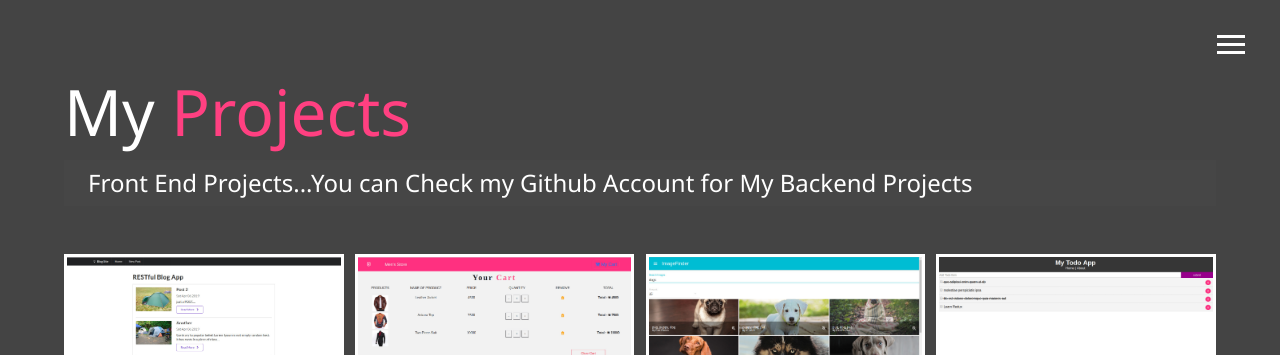
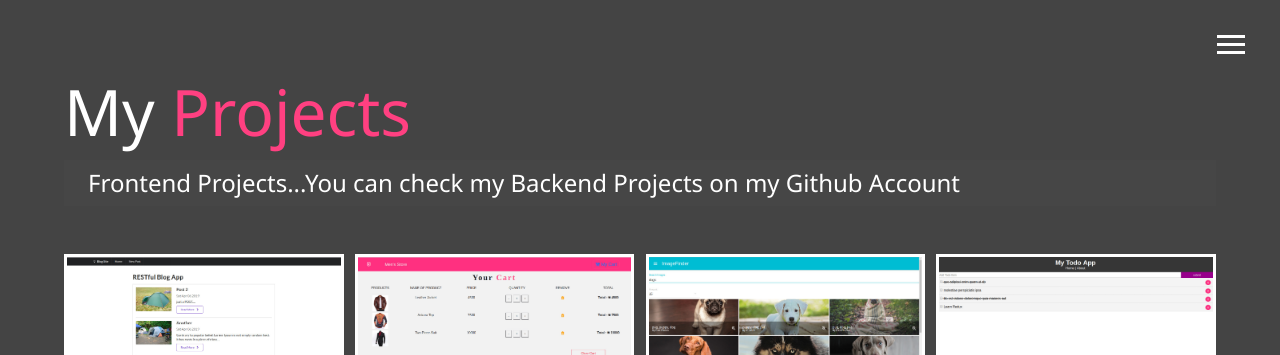
Before and after one commit to Greatchinex/My-Portfolio, a website: page dist/work.html in a window 1280 px wide. Shown: the top 355 px of the page. Drawn offline with Linux system fonts and the light colour scheme.

Commit message:
Small changes

```diff
--- a/dist/work.html
+++ b/dist/work.html
@@ -50,8 +50,8 @@
         <span class="text-secondary">Projects</span>
       </h1>
       <h2 class="sm-heading">
-        Front End Projects...You can Check my Github Account for My Backend
-        Projects
+        Frontend Projects...You can check my Backend Projects on my Github
+        Account
       </h2>
       <div class="projects">
         <div class="item">
```
